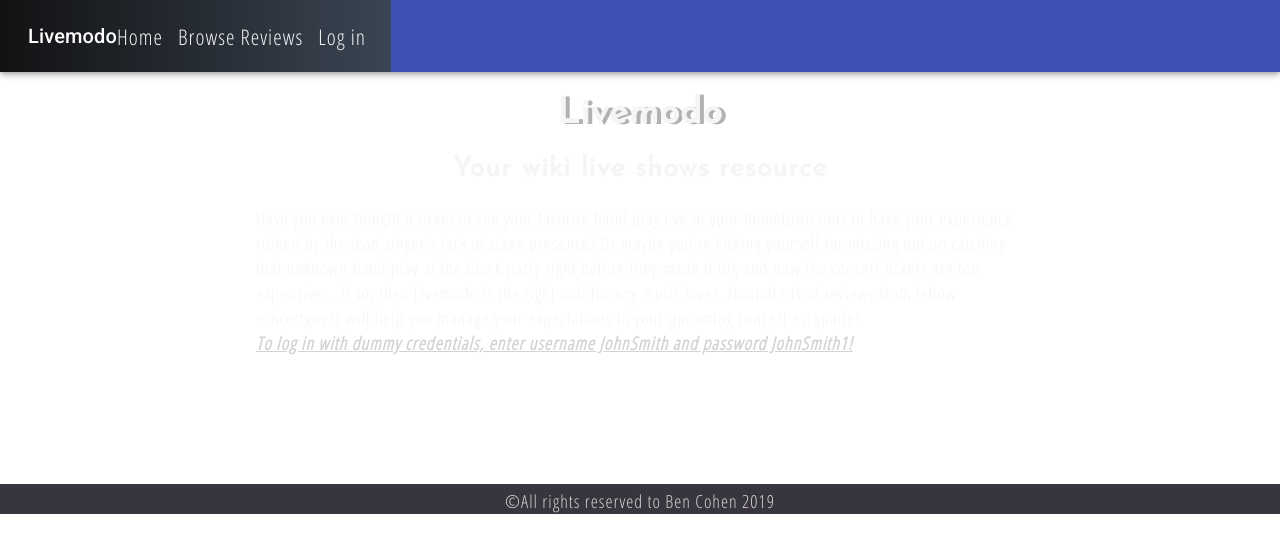
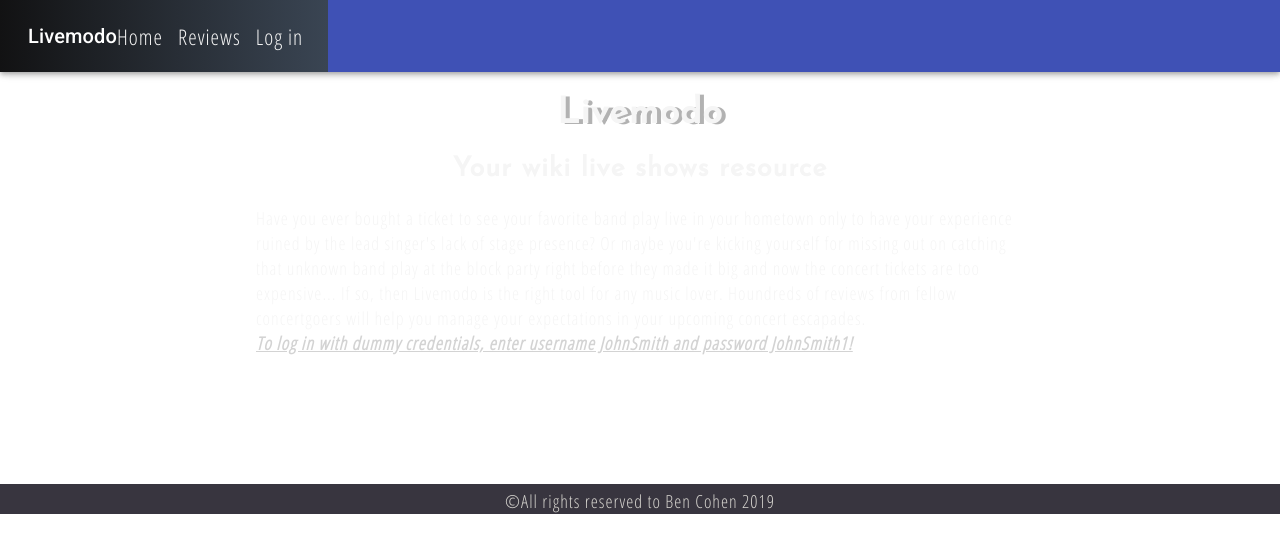
Before and after one commit to BC1985/livemodo, a React (Create React App) app: page / in a window 1280 px wide. Shown: the top 552 px of the page. Built offline with nearby package versions, Linux system fonts and the light colour scheme.

Commit message:
Refractor component

```diff
--- a/src/App.js
+++ b/src/App.js
@@ -1,10 +1,12 @@
-import React, { Component } from "react";
+import React, { useState } from "react";
 import {
   BrowserRouter as Router,
   Switch,
   Route,
   Redirect
 } from "react-router-dom";
+import MomentUtils from '@date-io/moment';
+import { MuiPickersUtilsProvider } from '@material-ui/pickers';
 import "./App.css";
 import Navbar from "./NavBar/Navbar";
 import Footer from "./Footer/Footer";
@@ -14,134 +16,121 @@ import BrowseReviewsPage from "./BrowseReviews/BrowseReviewsPage";
 import LoginForm from "./LoginPage/LoginPage";
 import AddReviewsPage from "./AddReviews/AddReviewsPage";
 import ThankYouPage from "./ThankYouPage/ThankYouPage";
-import ErrorMessage from "./ErrorMessage/ErrorMessage";
-import Calendar from "react-calendar";
 import ForgotPassword from "./ForgotPassword/ForgotPassword";
 import PasswordConfirmation from "./PasswordConfirmation/PasswodConfirmation";
 import SideDrawer from "./SideDrawer/SideDrawer";
 import { TokenService } from "./utils/token-service";
 require("dotenv").config();
 
-export default class App extends Component {
-  constructor() {
-    super();
-    this.state = {
-      isLoggedIn: TokenService.hasAuthToken(),
-      isEmptyState: true,
-      isSideDrawerOpen: false
-    };
-  }
-  changeLoginState = () => {
-    this.setState({
-      ...this.state,
-      isLoggedIn: true
-    });
+function App(){
+  const [isLoggedIn , setIsloggedIn] = useState(TokenService.hasAuthToken())
+  const [isSideDrawerOpen, setIsSideDrawerOpen] = useState(false)
+
+  const changeLoginState = () => {
+    setIsloggedIn(state=>!state)
   };
 
-  handleLogOut = () => {
+  const [selectedDate, handleDateChange] = useState(new Date());
+
+  const handleLogOut = () => {
     TokenService.clearAuthToken();
-    this.drawerToggleClickHandler();
-    this.setState({
-      isLoggedIn: false
-    });
+    drawerToggleClickHandler();
+    // this.setState({
+    //   isLoggedIn: false
+    // });
+    setIsloggedIn(false)
   };
-  backdropClickHandler = () => {
-    this.setState({
-      isSideDrawerOpen: false
-    });
+  const backdropClickHandler = () => {
+    setIsSideDrawerOpen(false)
+    // this.setState({
+    //   isSideDrawerOpen: false
+    // });
   };
-  drawerToggleClickHandler = () => {
-    this.setState(prevState => {
-      return {
-        isSideDrawerOpen: !prevState.isSideDrawerOpen
-      };
-    });
+  const drawerToggleClickHandler = () => {
+    setIsSideDrawerOpen(state =>!state)
+  };
+  const loginProps = {
+    isLoggedIn,
+    changeLoginState
   };
 
-  render() {
-    const {
-      isLoggedIn,
-      userName,
-      isEmptyState,
-      isNewUser,
-      isSideDrawerOpen
-    } = this.state;
+    // const {
+    //   isLoggedIn,
+    //   userName,
+    //   isEmptyState,
+    //   isNewUser,
+    //   isSideDrawerOpen
+    // } = this.state;
 
     const routes = [
       {
         to: "/",
         name: "Home",
-        onClick: this.drawerToggleClickHandler
+        onClick: drawerToggleClickHandler
       },
       {
-        to: "/browse",
-        name: "Browse Reviews",
-        onClick: this.drawerToggleClickHandler
+        to: "/reviews",
+        name: "Reviews",
+        onClick: drawerToggleClickHandler
       },
       {
         to: "/login",
         name: "Log in",
-        onClick: this.drawerToggleClickHandler
+        onClick: drawerToggleClickHandler
       }
     ];
     const authenticateRoutes = [
       {
         to: "/",
         name: "Home",
-        onClick: this.drawerToggleClickHandler
+        onClick: drawerToggleClickHandler
       },
       {
         to: "/browse",
         name: "Browse Reviews",
-        onClick: this.drawerToggleClickHandler
+        onClick: drawerToggleClickHandler
       },
       {
         to: "/add",
         name: "Add Review",
-        onClick: this.drawerToggleClickHandler
+        onClick: drawerToggleClickHandler
       },
       {
         to: "/",
         name: "Log out",
-        onClick: this.handleLogOut
+        onClick: handleLogOut
       }
     ];
     return (
+      <MuiPickersUtilsProvider utils={MomentUtils}>
       <Router>
         <div className="App">
           <SideDrawer
             show={isSideDrawerOpen}
-            drawerToggleClickHandler={this.drawerToggleClickHandler}
+            drawerToggleClickHandler={drawerToggleClickHandler}
             routes={isLoggedIn ? authenticateRoutes : routes}
           />
           <Navbar
             isLoggedIn={isLoggedIn}
             routes={isLoggedIn ? authenticateRoutes : routes}
-            userName={userName}
-            changeLoginState={this.changeLoginState}
-            drawerToggleClickHandler={this.drawerToggleClickHandler}
-            click={this.drawerToggleClickHandler}
+            changeLoginState={changeLoginState}
+            drawerToggleClickHandler={drawerToggleClickHandler}
+            click={drawerToggleClickHandler}
             isSideDrawerOpen={isSideDrawerOpen}
           />
           <Switch>
             <Route
-              component={LandingPage}
-              exact
-              path="/"
-              isLoggedIn={isLoggedIn}
-              isNewUser={isNewUser}
+            exact path="/"
+             render={props => <LandingPage {...props} {...loginProps} />}
             />
             <Route path="/thank-you" component={ThankYouPage} />
             <Route component={SignupForm} path="/register" />
-            <Route path="/browse" component={BrowseReviewsPage} />
-            <LoginForm path="/login" changeLoginState={this.changeLoginState} />
-            {isEmptyState && (
+            <Route path="/reviews" component={BrowseReviewsPage} />
+            <Route path="/login" render={props=> <LoginForm {...props}{...loginProps}/>}/>
+            {/* {isEmptyState && ( */}
               <Route
-                component={AddReviewsPage}
-                errorMessage={ErrorMessage}
-                Calendar={Calendar}
+                path="/post"render={AddReviewsPage}
               />
-            )}
 
             <Route path="/forgot-password" component={ForgotPassword} />
             <Redirect from="/forgot-password" to="/confirmation" />
@@ -150,6 +139,7 @@ export default class App extends Component {
           <Footer />
         </div>
       </Router>
+      </MuiPickersUtilsProvider>
     );
-  }
 }
+export default App
```
